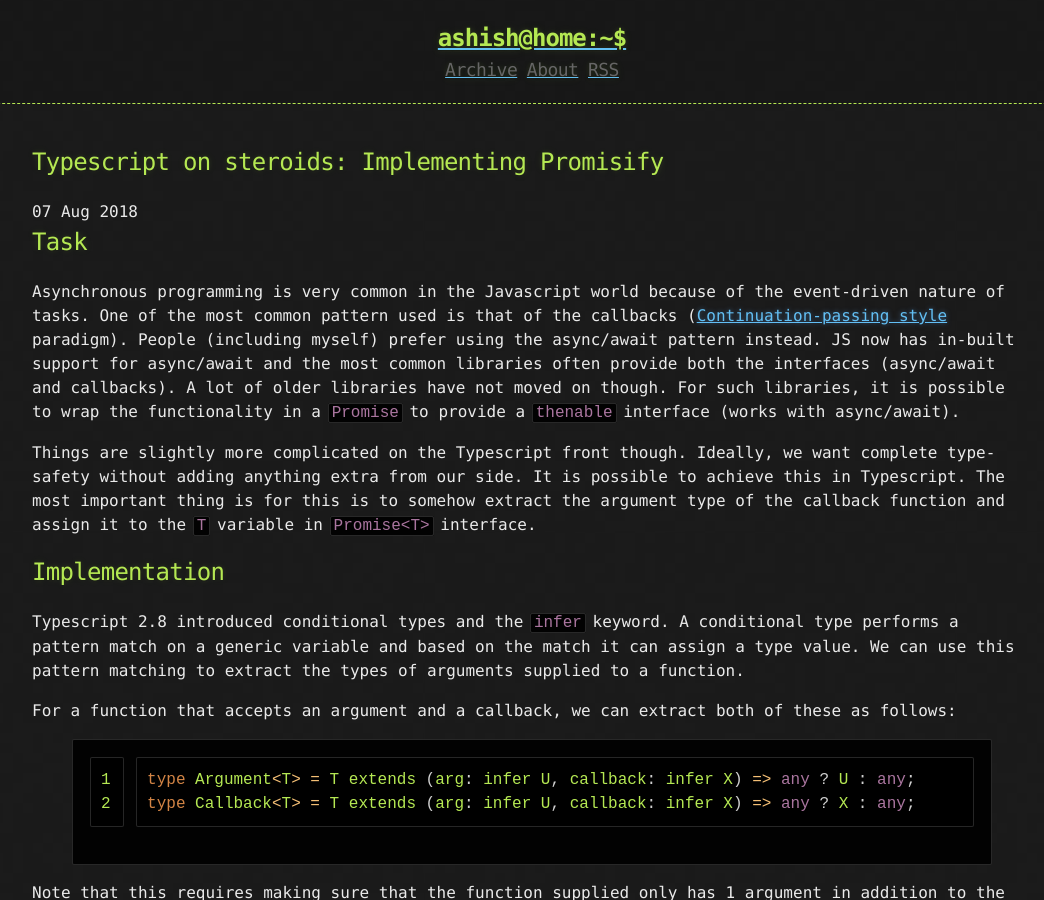
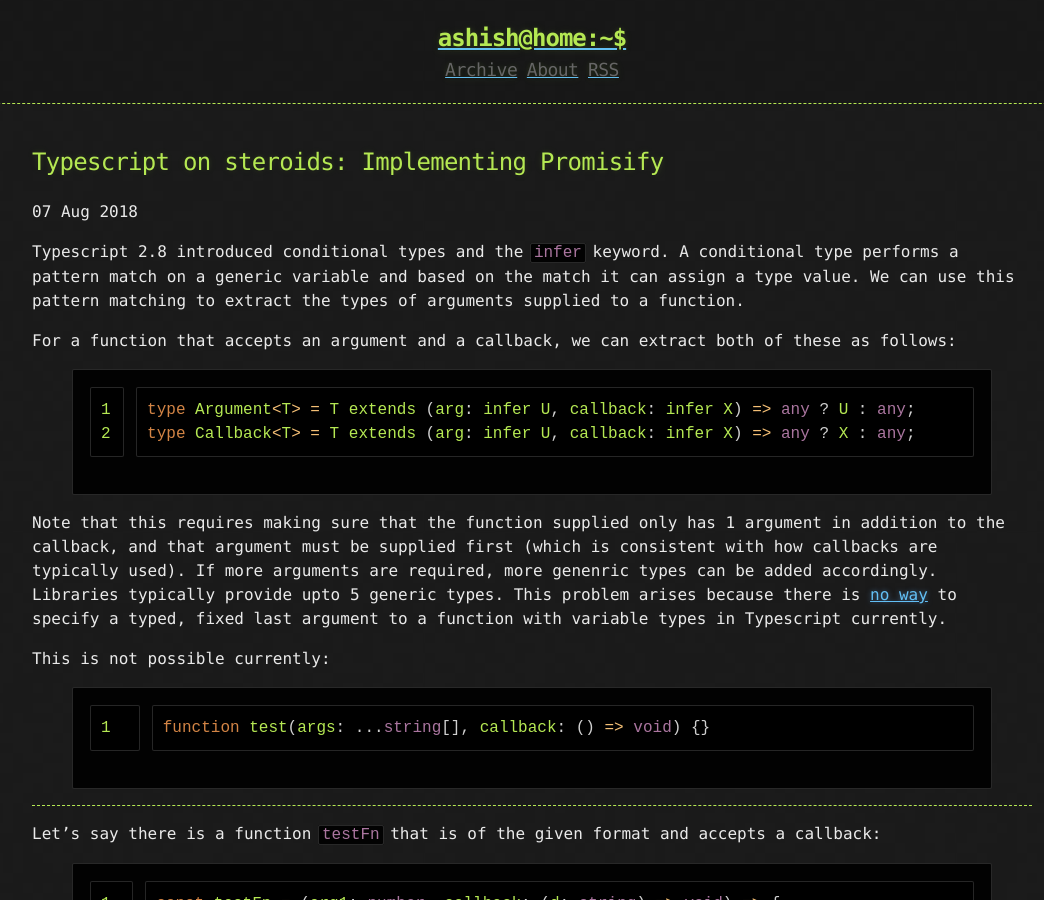
Before and after one commit to tocttou/tocttou.github.io, a Jekyll site: the page built from _posts/2018-08-07-typescript-on-steroids-implementing-promisify.md, in a window 1280 px wide and 900 px high. Shown: the whole window, without its empty margins (108-1152 px from the left). Built offline with Jekyll 4.4.1, drawn with Linux system fonts in a browser that asks for light colours; nearby versions of some CDN libraries; comment, search, counter and statistics services are not loaded.

Commit message:
Update 2018-08-07-typescript-on-steroids-implementing-promisify.md

```diff
--- a/_posts/2018-08-07-typescript-on-steroids-implementing-promisify.md
+++ b/_posts/2018-08-07-typescript-on-steroids-implementing-promisify.md
@@ -2,13 +2,6 @@
 title: 'Typescript on steroids&#58; Implementing Promisify'
 published: true
 ---
-## Task
-
-Asynchronous programming is very common in the Javascript world because of the event-driven nature of tasks. One of the most common pattern used is that of the callbacks ([Continuation-passing style](https://en.wikipedia.org/wiki/Continuation-passing_style) paradigm). People (including myself) prefer using the async/await pattern instead. JS now has in-built support for async/await and the most common libraries often provide both the interfaces (async/await and callbacks). A lot of older libraries have not moved on though. For such libraries, it is possible to wrap the functionality in a `Promise` to provide a `thenable` interface (works with async/await).
-
-Things are slightly more complicated on the Typescript front though. Ideally, we want complete type-safety without adding anything extra from our side. It is possible to achieve this in Typescript. The most important thing is for this is to somehow extract the argument type of the callback function and assign it to the `T` variable in `Promise<T>` interface.
-
-## Implementation
 
 Typescript 2.8 introduced conditional types and the `infer` keyword. A conditional type performs a pattern match on a generic variable and based on the match it can assign a type value. We can use this pattern matching to extract the types of arguments supplied to a function.
 
```
